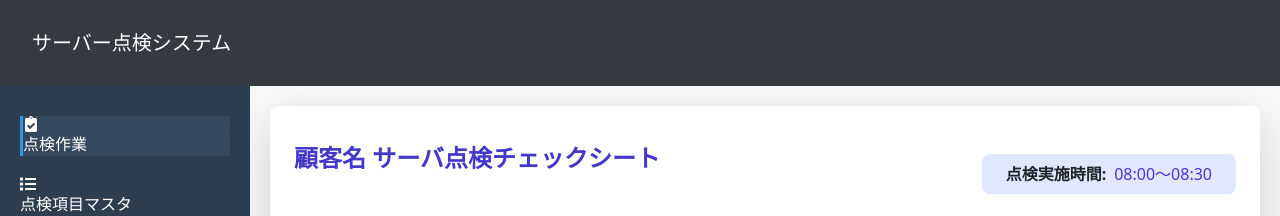
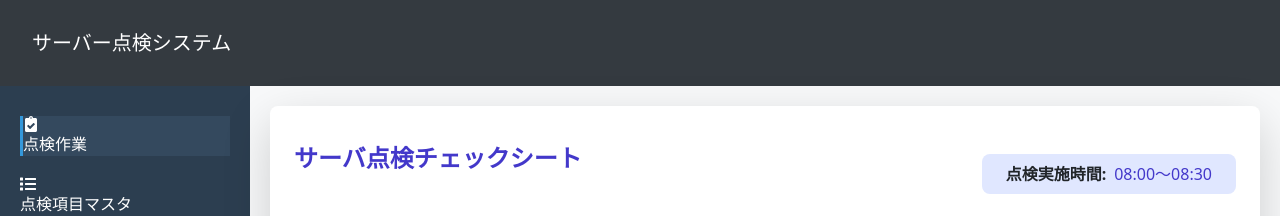
Before and after one commit to mmiura544753/server-inspection-system, a React (Create React App) app in the folder client/: page /inspections/new in a window 1280 px wide. Shown: the top 216 px of the page. Built offline with nearby package versions, Linux system fonts and the light colour scheme; no server answers.

Commit message:
顧客名を削除

```diff
--- a/client/src/components/inspections/InspectionHeader.js
+++ b/client/src/components/inspections/InspectionHeader.js
@@ -20,7 +20,7 @@ const InspectionHeader = ({
     <>
       <div className="flex flex-col md:flex-row justify-between items-center mb-6">
         <h1 className="text-2xl font-bold text-indigo-700">
-          {customerName || "顧客名"} サーバ点検チェックシート
+          サーバ点検チェックシート
         </h1>
         <div className="bg-indigo-100 py-2 px-4 rounded-lg flex items-center mt-4 md:mt-0">
           <span className="font-semibold mr-2">点検実施時間:</span>
```
